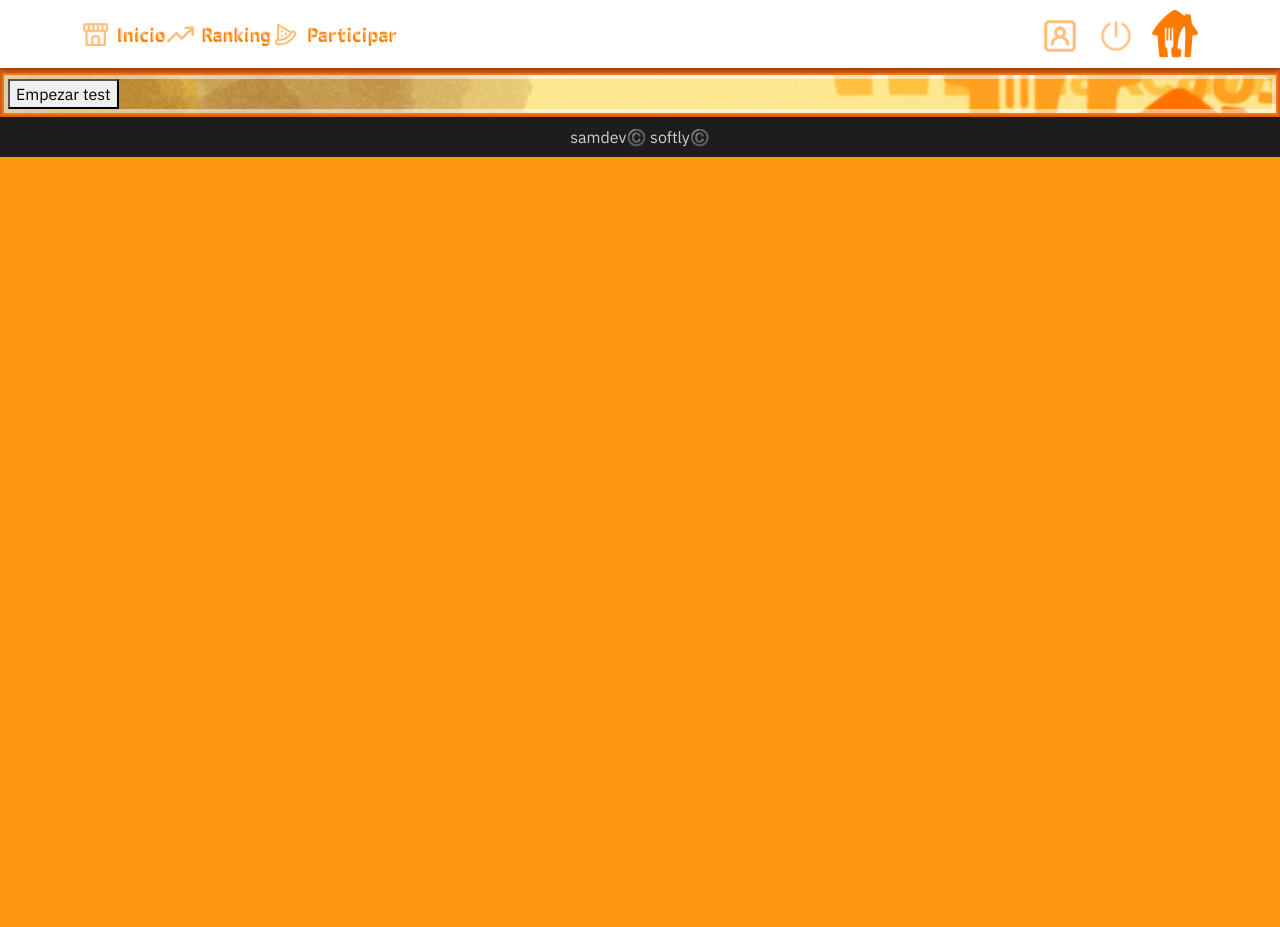
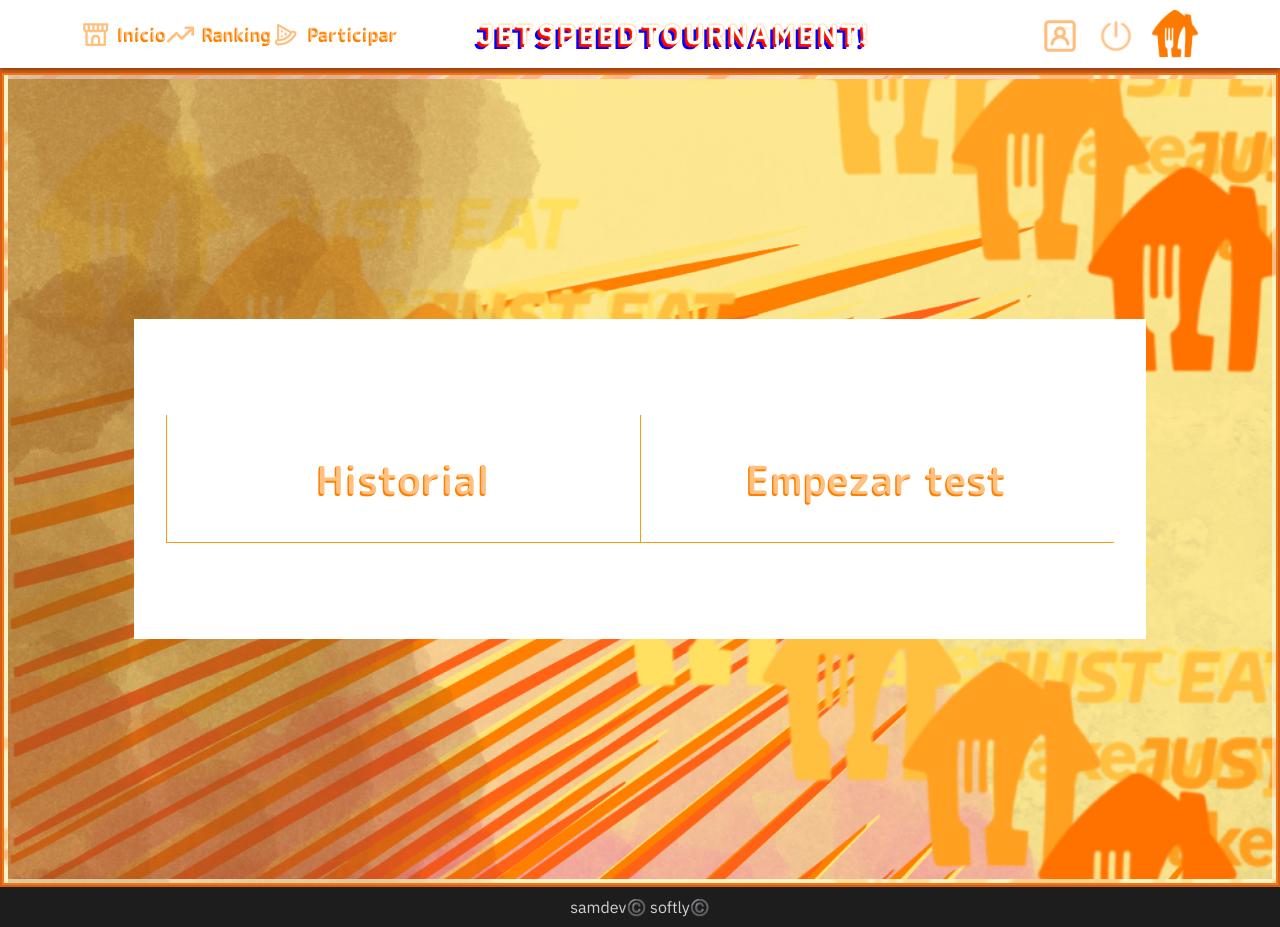
Before and after one commit to sberrus/type-speed-frontend, a React (Vite) app: page /app in a window 1280 px wide. Before the commit the page ends 800 px from the top, so only its background shows below. Built offline with nearby package versions, Linux system fonts and the light colour scheme; sample sign-in values are in the browser's storage.

Commit message:
Working in navbar decoration

```diff
--- a/src/components/NavbarMenu/NavbarMenu.module.scss
+++ b/src/components/NavbarMenu/NavbarMenu.module.scss
@@ -1,4 +1,5 @@
 @import "../../styles/titles";
+@import "../../styles/variables";
 .navbarContainer {
 	position: absolute;
 	top: 0;
@@ -21,6 +22,39 @@
 			}
 		}
 	}
+
+	.dancingLetters {
+		margin: auto;
+		font-size: 1.75em;
+		font-weight: 600;
+		.letter {
+			position: relative;
+			display: inline-block;
+			color: transparent;
+			text-shadow: 0 0 2px $orange, -2.5px 2.5px red, -5px 5px blue;
+			margin-right: 0.1em;
+
+			@for $i from 1 through 21 {
+				&:nth-child(#{$i}) > .layer {
+					// animation-name: letterPop;
+					// animation-duration: 1s;
+					// animation-delay: #{$i * 0.5};
+					// animation-timing-function: ease;
+					// animation-fill-mode: forwards;
+
+					animation: letterPop 1s ease #{$i * 0.1};
+				}
+			}
+
+			.layer {
+				position: absolute;
+				left: 0px;
+				color: #fff;
+				text-shadow: none;
+			}
+		}
+	}
+
 	.rightButtons {
 		margin-left: auto;
 		display: flex;
@@ -50,3 +84,18 @@
 		}
 	}
 }
+
+@keyframes letterPop {
+	0% {
+		left: 0;
+		bottom: 0;
+	}
+	50% {
+		left: -2.5px;
+		bottom: -2.5px;
+	}
+	100% {
+		left: 0;
+		bottom: 0;
+	}
+}
--- a/src/components/NavbarMenu/NavbarMenu.tsx
+++ b/src/components/NavbarMenu/NavbarMenu.tsx
@@ -1,6 +1,6 @@
 // imports
 import { useEffect } from "react";
-import { Link, useLocation } from "react-router-dom";
+import { Link } from "react-router-dom";
 // components
 import { Button, Container, Nav, Navbar } from "react-bootstrap";
 import useAuth from "context/useAuth";
@@ -17,7 +17,6 @@
 
 const NavbarMenu = () => {
 	const auth = useAuth();
-	const { pathname } = useLocation();
 
 	const handleLogout = () => {
 		auth?.logout();
@@ -31,6 +30,8 @@
 		<Navbar expand="md" className={style.navbarContainer} sticky="top" collapseOnSelect>
 			<Container>
 				<Navbar.Toggle aria-controls="navbarScroll" />
+				<div className="d-flex justify-content-evenly align-items-center w-100">
+					<div>
 						<Navbar.Collapse id="navbarScroll">
 							<Nav className={`${style.navbar} my-2 my-lg-0`} navbarScroll>
 								{auth?.isLogged() ? (
@@ -66,6 +67,74 @@
 								)}
 							</Nav>
 						</Navbar.Collapse>
+					</div>
+					<div className={style.dancingLetters}>
+						<span className={style.letter}>
+							J <span className={style.layer}>J</span>
+						</span>
+						<span className={style.letter}>
+							E <span className={style.layer}>E</span>
+						</span>
+						<span className={style.letter}>
+							T <span className={style.layer}>T</span>
+						</span>
+						<span className={style.letter}>
+							{" "}
+							<span className={style.layer}> </span>
+						</span>
+						<span className={style.letter}>
+							S <span className={style.layer}>S</span>
+						</span>
+						<span className={style.letter}>
+							P <span className={style.layer}>P</span>
+						</span>
+						<span className={style.letter}>
+							E <span className={style.layer}>E</span>
+						</span>
+						<span className={style.letter}>
+							E <span className={style.layer}>E</span>
+						</span>
+						<span className={style.letter}>
+							D <span className={style.layer}>D</span>
+						</span>
+						<span className={style.letter}>
+							{" "}
+							<span className={style.layer}> </span>
+						</span>
+						<span className={style.letter}>
+							T <span className={style.layer}>T</span>
+						</span>
+						<span className={style.letter}>
+							O <span className={style.layer}>O</span>
+						</span>
+						<span className={style.letter}>
+							U <span className={style.layer}>U</span>
+						</span>
+						<span className={style.letter}>
+							R <span className={style.layer}>R</span>
+						</span>
+						<span className={style.letter}>
+							N <span className={style.layer}>N</span>
+						</span>
+						<span className={style.letter}>
+							A <span className={style.layer}>A</span>
+						</span>
+						<span className={style.letter}>
+							M <span className={style.layer}>M</span>
+						</span>
+						<span className={style.letter}>
+							E <span className={style.layer}>E</span>
+						</span>
+						<span className={style.letter}>
+							N <span className={style.layer}>N</span>
+						</span>
+						<span className={style.letter}>
+							T <span className={style.layer}>T</span>
+						</span>
+						<span className={style.letter}>
+							! <span className={style.layer}>!</span>
+						</span>
+					</div>
 					<div className={style.rightButtons}>
 						{auth?.isLogged() && (
 							<div className={style.auth}>
@@ -83,6 +152,7 @@
 							</Link>
 						</div>
 					</div>
+				</div>
 			</Container>
 		</Navbar>
 	);
--- /dev/null
+++ b/src/pages/speedTest/Menu.tsx
@@ -0,0 +1,26 @@
+import { TextDecoratorSecondary } from "@components/Decorators/CustomText";
+import { TestStateType } from "./SpeedTest";
+import style from "./SpeedTest.module.scss";
+
+interface MenuProps {
+	setTestState: (state: TestStateType) => void;
+}
+
+const Menu = ({ setTestState }: MenuProps) => {
+	return (
+		<div className={style.menuWrapper}>
+			<div className={style.menuContainer}>
+				<div className={style.buttons}>
+					<button className={style.button}>
+						<TextDecoratorSecondary>Historial</TextDecoratorSecondary>
+					</button>
+					<button className={style.button}>
+						<TextDecoratorSecondary>Empezar test</TextDecoratorSecondary>
+					</button>
+				</div>
+			</div>
+		</div>
+	);
+};
+
+export default Menu;
--- a/src/pages/speedTest/SpeedTest.module.scss
+++ b/src/pages/speedTest/SpeedTest.module.scss
@@ -1,4 +1,38 @@
 @import "../../styles/variables";
+//
+
+.elementsCentered {
+	display: flex;
+	align-items: center;
+	justify-content: center;
+}
+.menuWrapper {
+	@extend .elementsCentered;
+	min-height: 100vh;
+
+	.menuContainer {
+		@extend .elementsCentered;
+		width: 100%;
+		.buttons {
+			@extend .elementsCentered;
+			background-color: #fff;
+			height: 20em;
+			width: 80%;
+			padding: 2em;
+			.button {
+				height: 50%;
+				width: 50%;
+				border: none;
+				background-color: transparent;
+				border-left: 1px solid $orange;
+				border-bottom: 1px solid $orange;
+				font-size: 2.5em;
+			}
+		}
+	}
+}
+
+//
 .testWrapper {
 	background-color: $light;
 	padding: 1.5em 0;
@@ -37,8 +71,6 @@
 				}
 			}
 		}
-
-		// next words wrapper
 	}
 }
 
--- a/src/pages/speedTest/SpeedTest.tsx
+++ b/src/pages/speedTest/SpeedTest.tsx
@@ -1,9 +1,10 @@
 import { useState } from "react";
+import Menu from "./Menu";
 // components
 import Stats from "./Stats";
 import Tester from "./Tester";
 // types
-export type TestStateType = "WARMUP" | "TESTING" | "SHOWSTATS";
+export type TestStateType = "MENU" | "TESTING" | "SHOWSTATS";
 export type StatsType = {
 	id: string;
 	words_per_minute: number;
@@ -12,11 +13,8 @@
 };
 
 const SpeedTest = () => {
-	// Warm up logic
-	const [isCounting, setIsCounting] = useState(false);
-	const [readyTime, setReadyTime] = useState(3);
 	// Testing type
-	const [testState, setTestState] = useState<TestStateType>("WARMUP");
+	const [testState, setTestState] = useState<TestStateType>("MENU");
 	// Show Stats
 	const [stats, setStats] = useState<StatsType>({
 		id: "",
@@ -38,29 +36,12 @@
 	 * Manage App warmup logic and starts the test.
 	 */
 	const startTest = () => {
-		setIsCounting(true);
-
-		const interval = setInterval(() => {
-			console.log("contando");
-			setReadyTime((prev) => prev - 1);
-		}, 1000);
-
-		setTimeout(() => {
-			console.log("Empezo el test");
-			clearInterval(interval);
-			setIsCounting(false);
-			setTestState("TESTING");
-		}, 0);
+		setTestState("TESTING");
 	};
 
 	return (
 		<>
-			{testState === "WARMUP" && (
-				<>
-					<button onClick={startTest}>Empezar test</button>
-					{isCounting && readyTime}
-				</>
-			)}
+			{testState === "MENU" && <Menu setTestState={setTestState} />}
 			{testState === "TESTING" && <Tester finishTest={finishTest} />}
 			{testState === "SHOWSTATS" && <Stats setTestState={setTestState} stats={stats} />}
 		</>
```
Lines whose indentation alone changed are shown as unchanged.
